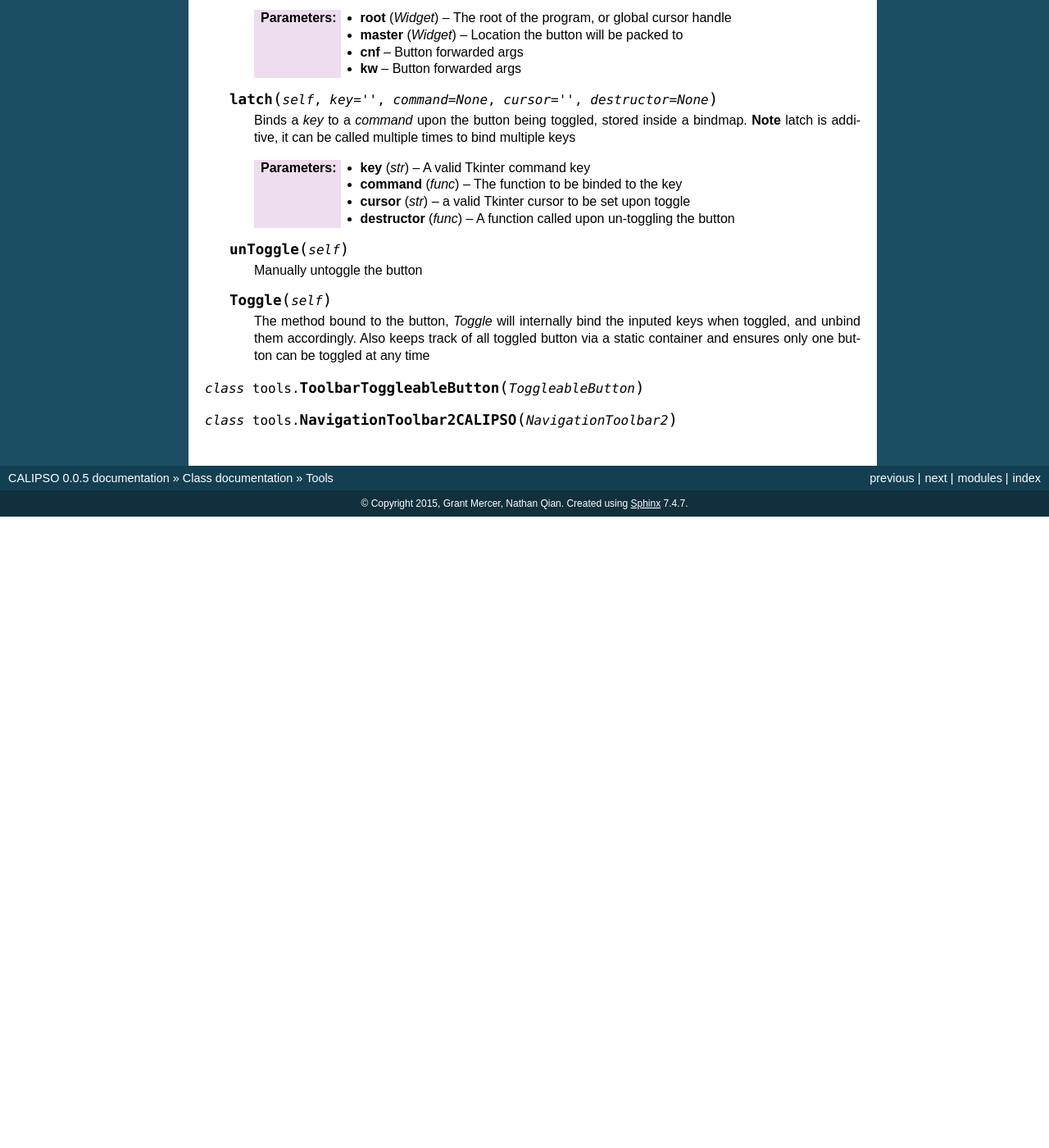
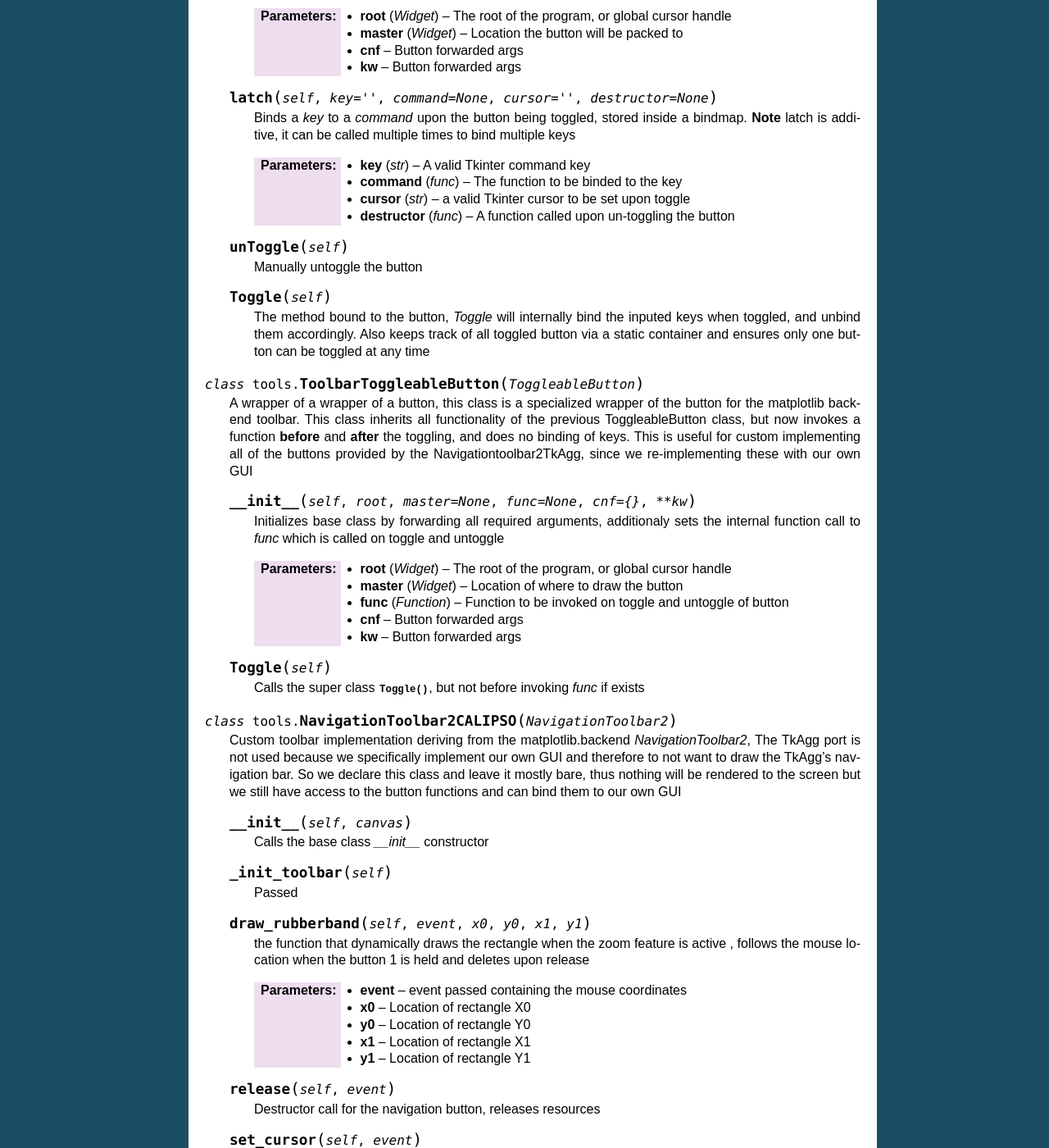
Before and after one commit to NASA-DEVELOP/VOCAL, a Sphinx documentation site: the page built from docs/source/classes/tools.rst, in a window 1280 px wide and 1400 px high, scrolled down 592 px. Shown: the whole window at 82% size. Built offline with Sphinx 7.4.7, drawn with Linux system fonts in a browser that asks for light colours; before the commit the page ends 1222 px from its top, so only the background shows below that; some of the changed text lies outside the part shown.

Commit message:
additinal docs written

```diff
--- a/docs/source/classes/tools.rst
+++ b/docs/source/classes/tools.rst
@@ -9,18 +9,21 @@ Tools
    Allows for the easy creation of tool tips that are displayed below buttons. Requires a widget and overlays a simple tool tip once hovered over by the mouse. Created with py:meth:`createToolTip`
 
    .. py:method:: __init__(self, widget)
+      :noindex:
 
       Initialize class variables, set widget
 
       :param Widget widget: Widget the tooltip will appear below
 
    .. py:method:: showtip(self, text):
+      :noindex:
 
       Displays text as tooltip
 
       :param str text: Text to display
 
    .. py:method:: hidetip(self):
+      :noindex:
 
       Hide tool tip once mouse leaves
 
@@ -29,6 +32,7 @@ Tools
    A Class which wraps the Tkinter Button object and simulates the toggled button you commonly see in draw, magnify, etc. buttons. Keeps a static container of toggleable buttons to only allow one button at any time to be toggled.
 
    .. py:method:: __init__(self, root, master=None, cnf={}, **kw)
+      :noindex:
 
       Creates button and binds command to internal function :py:meth:`Toggle`
 
@@ -38,6 +42,7 @@ Tools
       :param kw: Button forwarded args
 
    .. py:method:: latch(self, key="", command=None, cursor="", destructor=None)
+      :noindex:
 
       Binds a *key* to a *command* upon the button being toggled, stored inside a bindmap. **Note** latch is additive, it can be called multiple times to bind multiple keys
 
@@ -47,13 +52,91 @@ Tools
       :param func destructor: A function called upon un-toggling the button
 
    .. py:method:: unToggle(self)
+      :noindex:
 
       Manually untoggle the button
 
    .. py:method:: Toggle(self)
+      :noindex:
 
       The method bound to the button, *Toggle* will internally bind the inputed keys when toggled, and unbind them accordingly. Also keeps track of all toggled button via a static container and ensures only one button can be toggled at any time
 
 .. py:class:: ToolbarToggleableButton(ToggleableButton)
 
+   A wrapper of a wrapper of a button, this class is a specialized wrapper of the button for the matplotlib backend toolbar. This class inherits all functionality of the previous ToggleableButton class, but now invokes a function **before** and **after** the toggling, and does no binding of keys. This is useful for custom implementing all of the buttons provided by the Navigationtoolbar2TkAgg, since we re-implementing these with our own GUI
+
+   .. py:method:: __init__(self, root, master=None, func=None, cnf={}, **kw)
+      :noindex:
+
+      Initializes base class by forwarding all required arguments, additionaly sets the internal function call to *func* which is called on toggle and untoggle
+
+      :param Widget root: The root of the program, or global cursor handle
+      :param Widget master: Location of where to draw the button
+      :param Function func: Function to be invoked on toggle and untoggle of button
+      :param cnf: Button forwarded args
+      :param kw: Button forwarded args
+
+   .. py:method:: Toggle(self)
+      :noindex:
+
+      Calls the super class :py:meth:`Toggle`, but not before invoking *func* if exists
+
 .. py:class:: NavigationToolbar2CALIPSO(NavigationToolbar2)
+
+   Custom toolbar implementation deriving from the matplotlib.backend *NavigationToolbar2*, The TkAgg port is not used because we specifically implement our own GUI and therefore to not want to draw the TkAgg's navigation bar. So we declare this class and leave it mostly bare, thus nothing will be rendered to the screen but we still have access to the button functions and can bind them to our own GUI
+
+   .. py:method:: __init__(self, canvas)
+      :noindex:
+
+      Calls the base class *__init__* constructor
+
+   .. py:method:: _init_toolbar(self)
+      :noindex:
+
+      Passed
+
+   .. py:method:: draw_rubberband(self, event, x0, y0, x1, y1)
+      :noindex:
+
+      the function that dynamically draws the rectangle when the zoom feature is active , follows the mouse location when the button 1 is held and deletes upon release
+
+      :param event: event passed containing the mouse coordinates
+      :param x0: Location of rectangle X0
+      :param y0: Location of rectangle Y0
+      :param x1: Location of rectangle X1
+      :param y1: Location of rectangle Y1
+
+   .. py:method:: release(self, event)
+      :noindex:
+
+      Destructor call for the navigation button, releases resources
+
+   .. py:method:: set_cursor(self, event)
+      :noindex:
+
+      Passed
+
+   .. py:method:: save_figure(self, *args)
+      :noindex:
+
+      Passed
+
+   .. py:method:: configure_subplots(self)
+      :noindex:
+
+      Passed
+
+   .. py:method:: set_active(self)
+      :noindex:
+
+      Passed
+
+   .. py:method: update(self)
+      :noindex:
+
+      Passed
+
+   .. py:method: dynamic_update(self)
+      :noindex:
+
+      Passed
```
